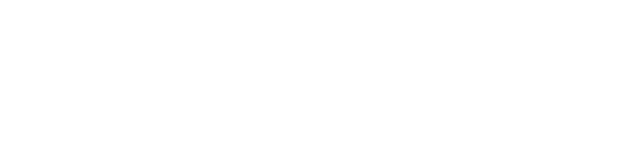
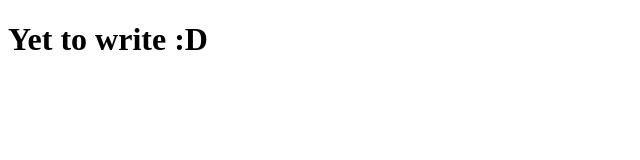
Before and after one commit to deepakshrma/angular-burt-analytics, a website: page samples/test.html in a window 1280 px wide. Shown: the whole page, without its empty margins (0-640 px from the left). Drawn offline with Linux system fonts and the light colour scheme.

```diff
--- a/samples/test.html
+++ b/samples/test.html
@@ -5,6 +5,6 @@
     <title></title>
 </head>
 <body>
-
+<h1>Yet to write :D </h1>
 </body>
 </html>
```
Also changed, not shown: README.md, 1 other file.
